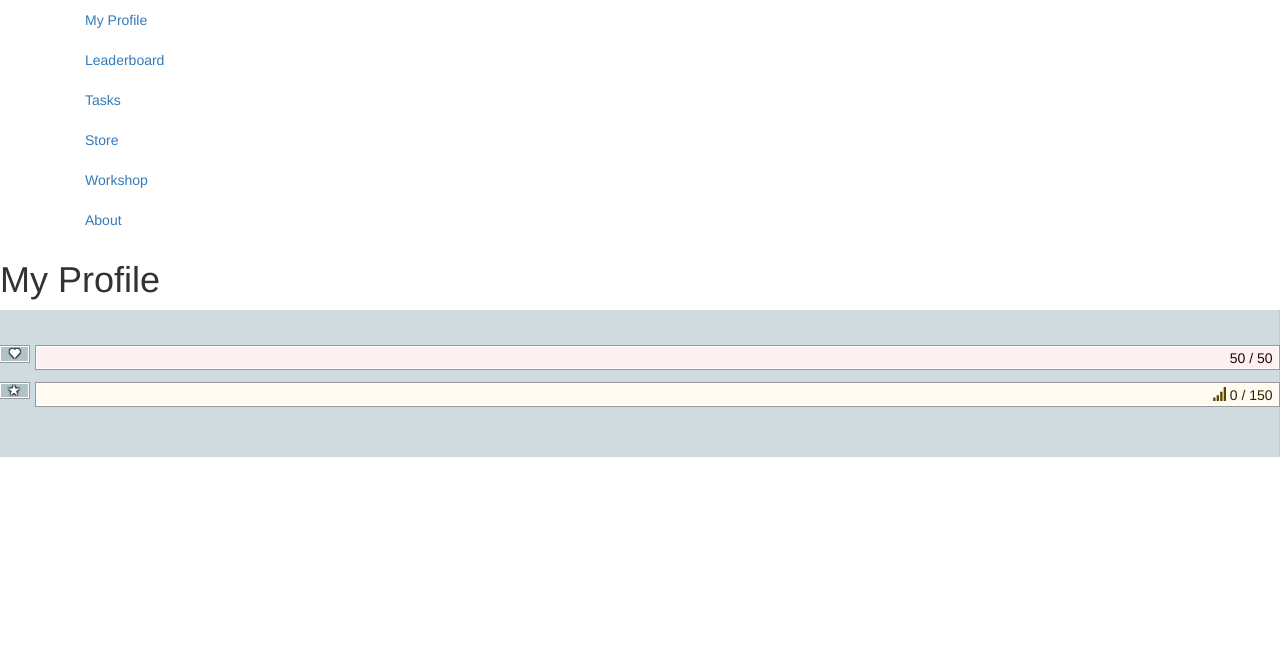
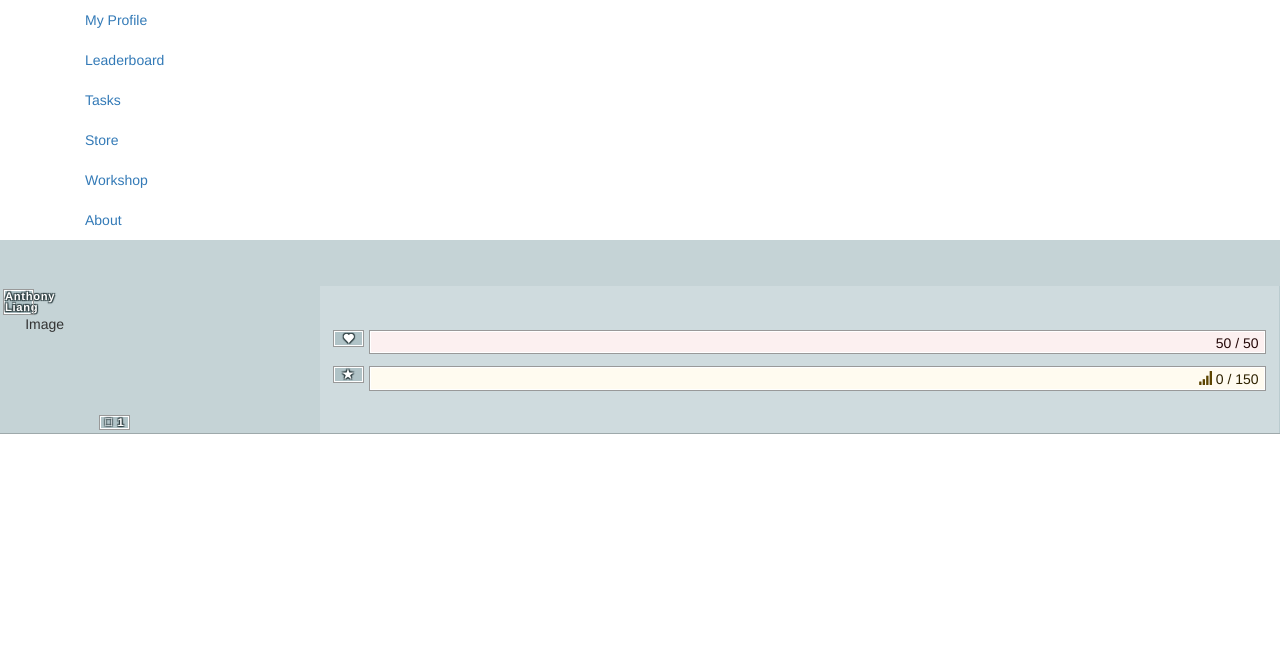
Before and after one commit to aliang8/TeamLAJICK, a Flask app: page / in a window 1280 px wide; the page is wider, and only the part inside the window is pictured. Shown: the top 656 px of that part. After the commit the page ends 434 px from the top of that part, so only its background shows below. Run offline with Flask 2, Linux system fonts and the light colour scheme; parts of the project's set-up code (start-up, migrations or seed data) failed here and were passed over; some libraries are stand-ins or nearby versions.

Commit message:
finished profile bar

```diff
--- a/static/life.css
+++ b/static/life.css
@@ -1,4 +1,6 @@
 @import url(https://fonts.googleapis.com/css?family=Lato:300,400,700,400italic,700italic)
+
+/* NAVBAR STUFF */
 
 .navbar-custom{
 	font-family: 'Lato', sans-serif;
@@ -22,6 +24,15 @@
 	padding: 0;
 }
 
+.header-wrap{
+	width: 1280px;
+	padding: 46px 0 0;
+	border-bottom: 1px solid rgba(0,0,0,.2);
+	background-color:#c5d3d6;
+}
+
+/* PROFILE BAR */
+
 .site-header{
 	display: table;
 	height: 10.5em;
@@ -29,6 +40,7 @@
 }
 
 .hero-stats{
+	padding: 1.1em 1em 0;
 	background-color: #cfdbde;
 	margin: 0;
 	display: table-cell;
@@ -67,7 +79,7 @@
 	right: .382em;
 }
 
-.hero-stats .meter-label{
+.hero-stats .meter-label, .herobox .avatar-level, .herobox .avatar-name{
 	padding: .382em, .618em !important;
 	float: left;
 	background-color: #b0c3c7 !important;
@@ -97,3 +109,41 @@
 .hero-stats .experience .meter-text span a{
 	color: #5c4400;
 }
+
+.herobox{
+	height: 10.5em;
+	width: 10em;
+	margin: 0;
+	position: relative;
+	cursor: pointer;
+	padding-top: 2em;
+	background: #c5d3d6;
+}
+
+.herobox .avatar-name{
+	max-width: 132px;
+	top: 4px;
+	left: 4px;
+	position: absolute;
+}
+
+.herobox .character-sprites{
+	width: 6.4em;
+	height: 6.4em;
+	margin: 0 auto;
+}
+
+.herobox .avatar-level{
+	bottom: 4px;
+	right: 4px;
+	position: absolute;
+}
+
+.herobox-wrap{
+	display: table-cell;
+	vertical-align: middle;
+	width: 10em;
+	height: 10.5em;
+}
+
+/* GENERAL PAGE LAYOUT */
--- a/templates/dashboard.html
+++ b/templates/dashboard.html
@@ -28,8 +28,20 @@
     <!-- End Navigation Bar-->
     <div class="tab-content">
         <div id="myprofile" class="tab-pane fade in active">
-            <h1>My Profile</h1>
+
+            <div class="header-wrap">
             <header class="site-header">
+                <!-- avatar -->
+                <div class="herobox-wrap main-herobox">
+                    <figure class="herobox">
+                    <div class="avatar-name">Anthony Liang</div>
+                    <div class="character-sprites">Image</div>
+                    <div class="avatar-level">
+                        <span class="glyphion glyphicon-circle-arrow-up"></span>
+                        <span>1</span>
+                    </div>
+                    </figure>
+                </div>
                 <!-- stat bars -->
                 <div class="hero-stats">
                     <div tooltip="Health" class="meter-label">
@@ -49,6 +61,11 @@
                     </div>
                 </div>
             </header>
+            <div id="wrap" class="container-fluid">
+                <div class="row">
+                </div>
+            </div>
+            </div>
         </div>
         <div id="leaderboard" class="tab-pane fade">
             <div class="container">
```
Also changed, not shown: 1 other file.
